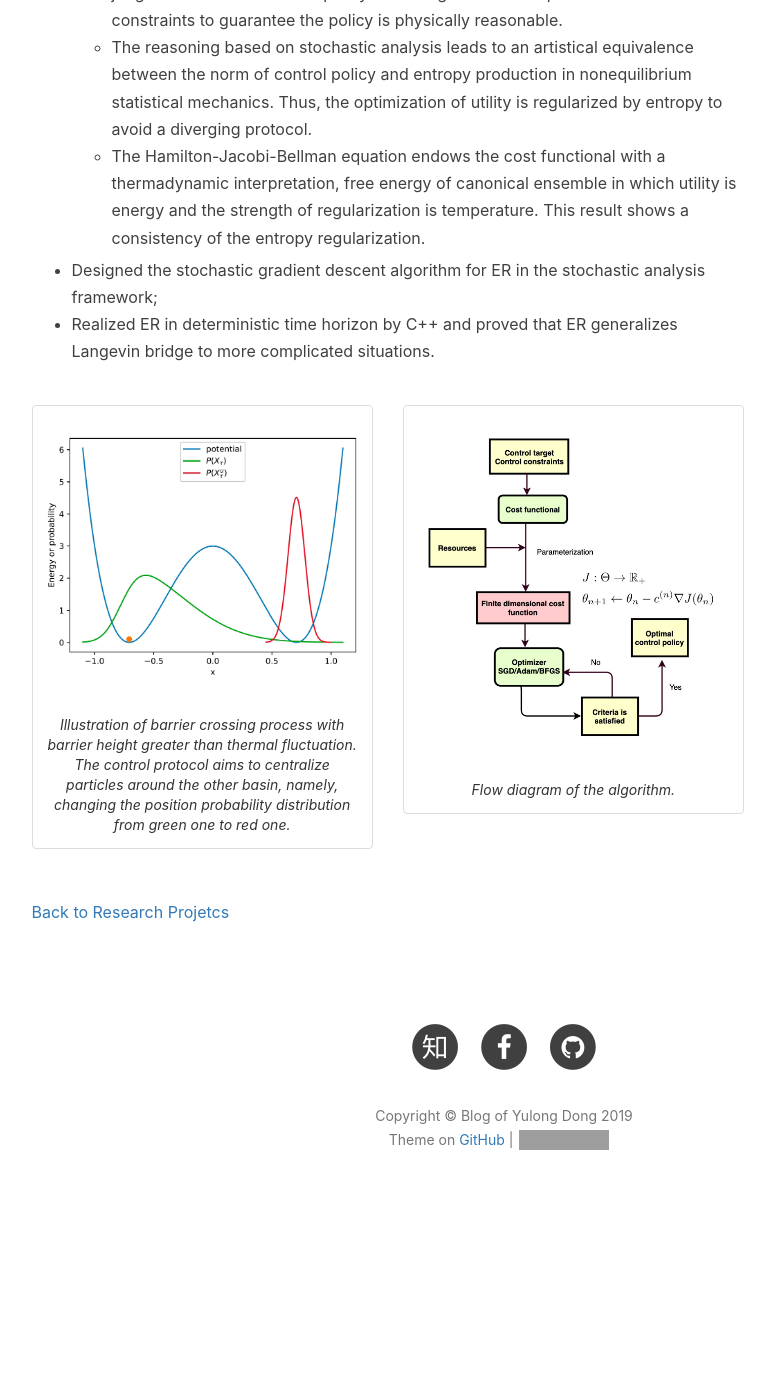
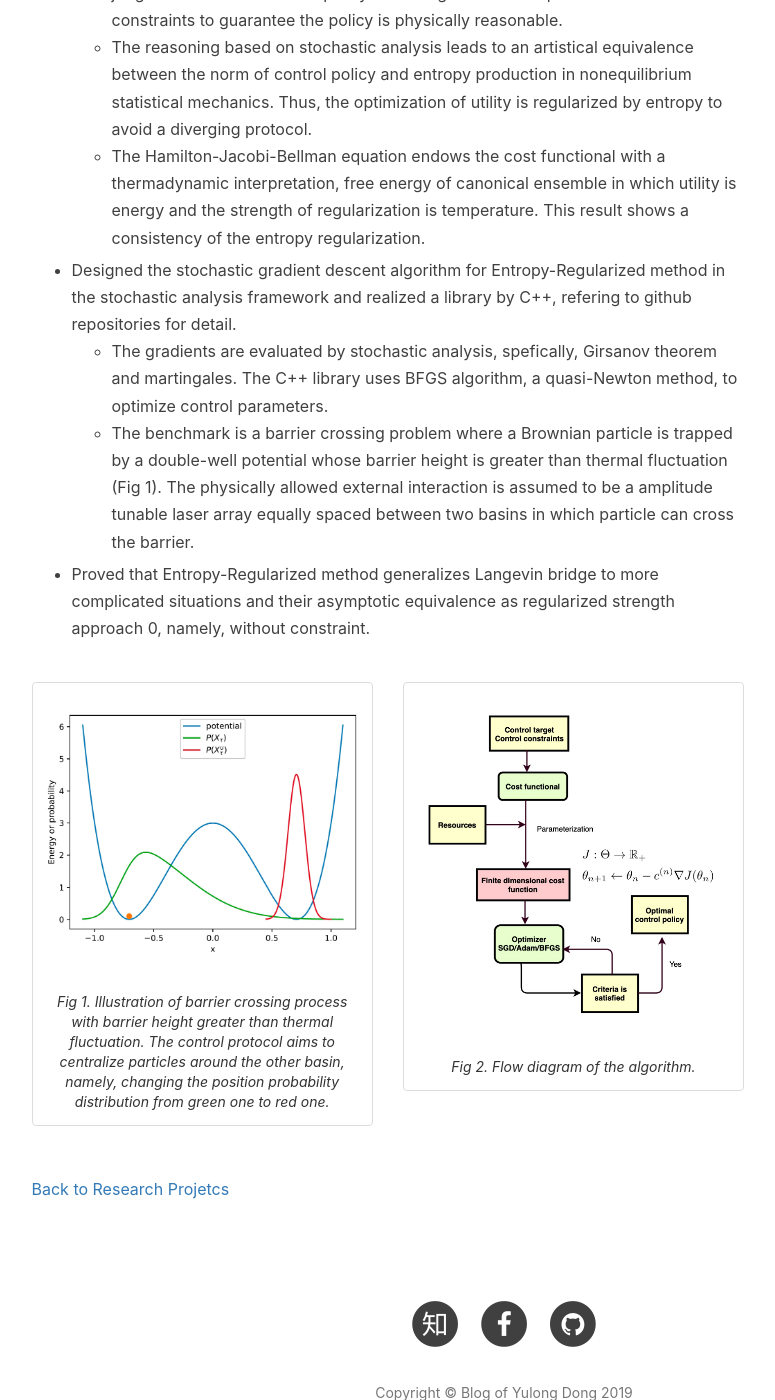
Before and after one commit to dongylaq/dongylaq.github.io, a Jekyll site: the page built from research.html, in a window 1280 px wide and 1400 px high, scrolled down 1371 px. Shown: the whole window, without its empty margins (136-911 px from the left). Built offline with Jekyll 4.4.1, drawn with Linux system fonts in a browser that asks for light colours; nearby versions of some CDN libraries; comment, search, counter and statistics services are not loaded; before the commit the page ends 2615 px from its top, so only the background shows below that; grey boxes are pictures that could not be loaded.

Commit message:
udate research

```diff
--- a/research.html
+++ b/research.html
@@ -44,15 +44,19 @@ header-img: "img/title.jpeg"
             </ul>
         </li>
 
-        <li>Designed the stochastic gradient descent algorithm for ER in the stochastic analysis framework;</li>
-        <li>Realized ER in deterministic time horizon by C++ and proved that ER generalizes Langevin bridge to more complicated situations.</li>
+        <li>Designed the stochastic gradient descent algorithm for Entropy-Regularized method in the stochastic analysis framework and realized a library by C++, refering to github repositories for detail.</li>
+            <ul>
+                <li>The gradients are evaluated by stochastic analysis, spefically, Girsanov theorem and martingales. The C++ library uses BFGS algorithm, a quasi-Newton method, to optimize control parameters.</li>
+                <li>The benchmark is a barrier crossing problem where a Brownian particle is trapped by a double-well potential whose barrier height is greater than thermal fluctuation (Fig 1). The physically allowed external interaction is assumed to be a amplitude tunable laser array equally spaced between two basins in which particle can cross the barrier.</li>
+            </ul>
+        <li>Proved that Entropy-Regularized method generalizes Langevin bridge to more complicated situations and their asymptotic equivalence as regularized strength approach 0, namely, without constraint.</li>
     </ul>
     <div class="row">
         <div class="col-xs-6">
             <div class="thumbnail">
                 <img src="/img/rsc/optcontrol-illustration.png" width="560"  height="480">
                     <div class="caption">
-                        Illustration of barrier crossing process with barrier height greater than thermal fluctuation. The control protocol aims to centralize particles around the other basin, namely, changing the position probability distribution from green one to red one.
+                        Fig 1. Illustration of barrier crossing process with barrier height greater than thermal fluctuation. The control protocol aims to centralize particles around the other basin, namely, changing the position probability distribution from green one to red one.
                     </div>
             </div>
         </div>
@@ -60,7 +64,7 @@ header-img: "img/title.jpeg"
             <div class="thumbnail">
                 <img src="/img/rsc/optcontrol-algorithm.png" width="500" height="350">
                     <div class="caption">
-                        Flow diagram of the algorithm.
+                        Fig 2. Flow diagram of the algorithm.
                     </div>
                     </div>
         </div>
```
Also changed, not shown: 1 other file.
